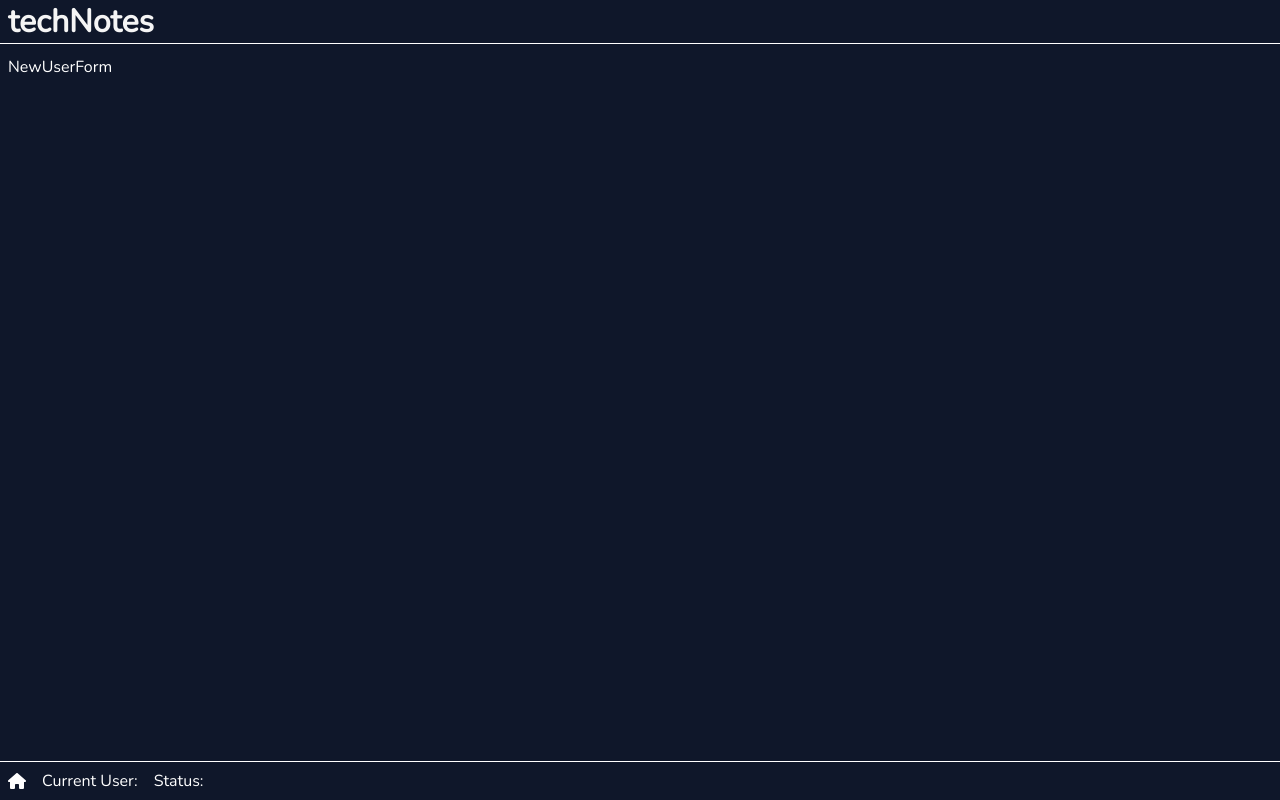
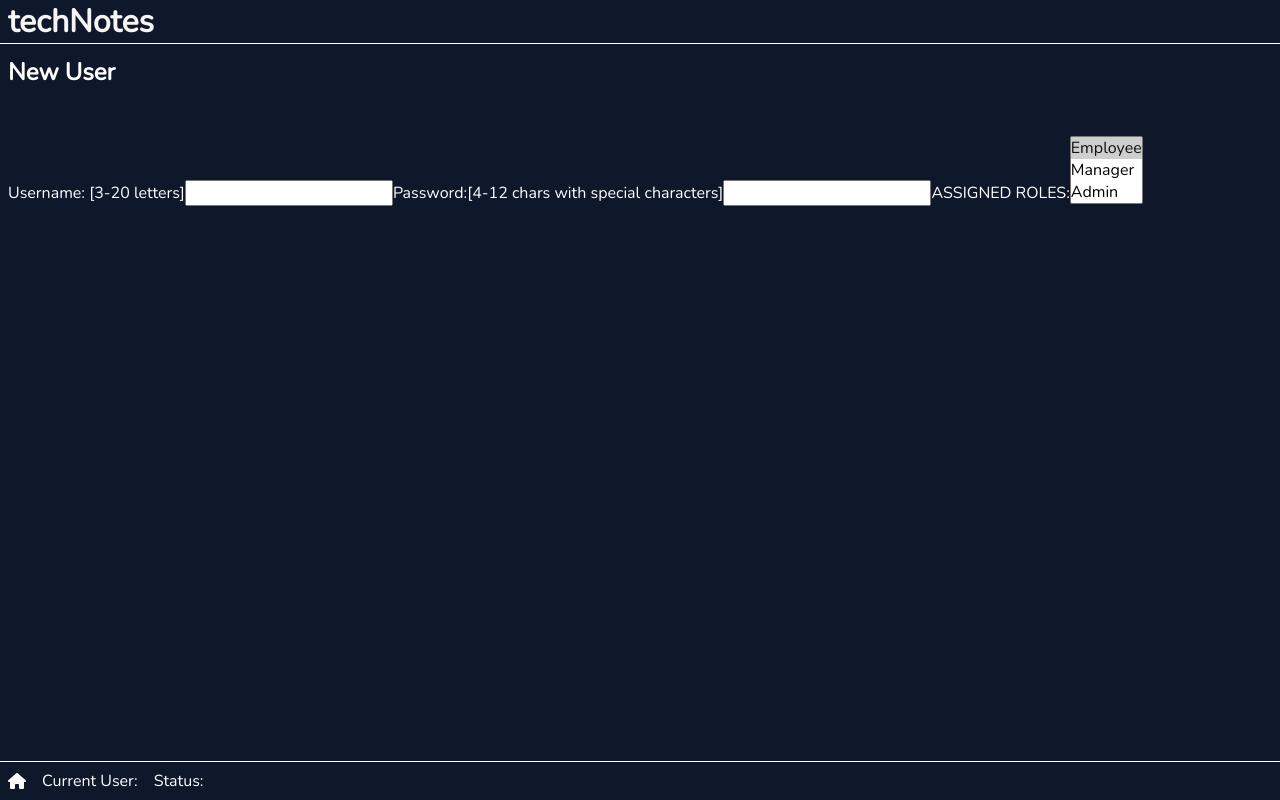
Before and after one commit to bijay11/Tech-Notes, a React (Create React App) app in the folder client/: page /dash/users/new in a window 1280 px wide. Built offline with nearby package versions, Linux system fonts and the light colour scheme.

Commit message:
add input fields and basic validations

```diff
--- a/client/src/features/users/NewUserForm.js
+++ b/client/src/features/users/NewUserForm.js
@@ -1,5 +1,130 @@
-import React from "react";
+import { useState, useEffect } from "react";
+import { useAddNewUserMutation } from "./usersApiSlice";
+import { useNavigate } from "react-router-dom";
+import { FontAwesomeIcon } from "@fortawesome/react-fontawesome";
+import { faSave } from "@fortawesome/free-solid-svg-icons";
+import { ROLES } from "../../config/roles";
+
+const USER_REGEX = /^[A-Z]{3,20}$/;
+const PWD_REGEX = /^[A-Z0-9!@#$%]{4,12}$/;
 
 export const NewUserForm = () => {
-  return <div>NewUserForm</div>;
+  const [addNewUser, { isLoading, isSuccess, isError, error }] =
+    useAddNewUserMutation();
+
+  const navigate = useNavigate();
+
+  const [username, setUsername] = useState("");
+  const [validUsername, setValidUsername] = useState(false);
+  const [password, setPassword] = useState("");
+  const [validPassword, setValidPassword] = useState(false);
+  const [roles, setRoles] = useState(["Employee"]);
+
+  useEffect(() => {
+    setValidUsername(USER_REGEX.test(username));
+  }, [username]);
+
+  useEffect(() => {
+    setValidPassword(PWD_REGEX.test(password));
+  }, [password]);
+
+  useEffect(() => {
+    if (isSuccess) {
+      setUsername("");
+      setPassword("");
+      setRoles([]);
+      navigate("/dash/users");
+    }
+  }, [isSuccess, navigate]);
+
+  const onUsernameChanged = ({ target }) => setUsername(target.value);
+  const onPasswordChanged = ({ target }) => setPassword(target.value);
+  const onRolesChanged = ({ target }) => {
+    // Allowing more than one option to be selected.
+    const values = Array.from(
+      // HTML collections
+      target.selectedOptions,
+      (option) => option.value
+    );
+    setRoles(values);
+  };
+  const canSave =
+    [roles.length, validUsername, validPassword].every(Boolean) && !isLoading;
+
+  const onSaveUserClicked = async (e) => {
+    e.preventDefault();
+    if (canSave) {
+      await addNewUser({ username, password, roles });
+    }
+  };
+
+  const options = Object.values(ROLES).map((role) => {
+    return (
+      <option key={role} value={role}>
+        {role}
+      </option>
+    );
+  });
+
+  const errClass = isError ? "errmsg" : "offscreen";
+  const validUserClass = !validUsername ? "form__input--incomplete" : "";
+  const validPwdClass = !validPassword ? "form__input--incomplete" : "";
+  const validRolesClass = !roles.length ? "form__input--incomplete" : "";
+
+  return (
+    <>
+      {errClass && <p className={errClass}> {error?.data?.message} </p>}
+      <form className="form" onSubmit={onSaveUserClicked}>
+        <div className="form__title-row">
+          <h2>New User</h2>
+          <div className="form__action-buttons">
+            <button className="icon-button" title="Save" disabled={!canSave}>
+              <FontAwesomeIcon icon={faSave} />
+            </button>
+          </div>
+        </div>
+
+        <label className="form__label" htmlFor="username">
+          Username: <span className="nowrap">[3-20 letters]</span>
+        </label>
+        <input
+          className={`form__input ${validUserClass}`}
+          id="username"
+          name="username"
+          type="text"
+          autoComplete="off"
+          value={username}
+          onChange={onUsernameChanged}
+        />
+
+        <label className="form__label" htmlFor="password">
+          Password:
+          <span className="nowrap">[4-12 chars with special characters]</span>
+        </label>
+        <input
+          className={`form__input ${validPwdClass}`}
+          id="password"
+          name="password"
+          type="password"
+          value={password}
+          onChange={onPasswordChanged}
+        />
+
+        <label className="form__label" htmlFor="roles">
+          ASSIGNED ROLES:
+        </label>
+        <select
+          id="roles"
+          name="roles"
+          className={`form__select ${validRolesClass}`}
+          multiple={true}
+          size="3"
+          value={roles}
+          onChange={onRolesChanged}
+        >
+          {options}
+        </select>
+      </form>
+    </>
+  );
 };
```
